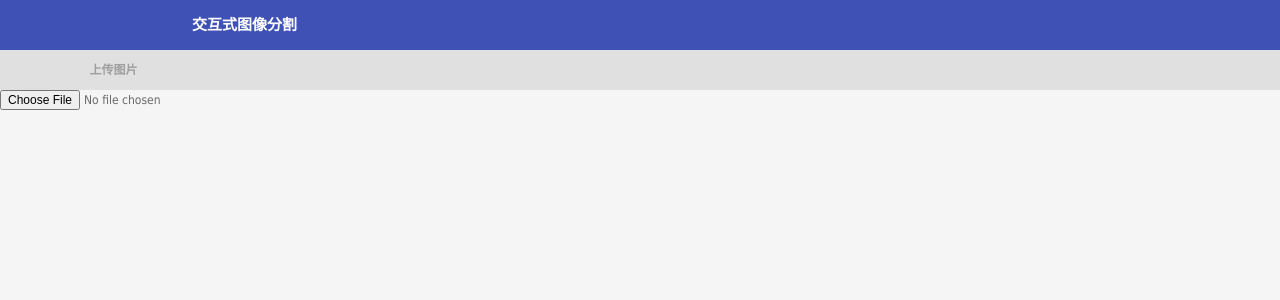
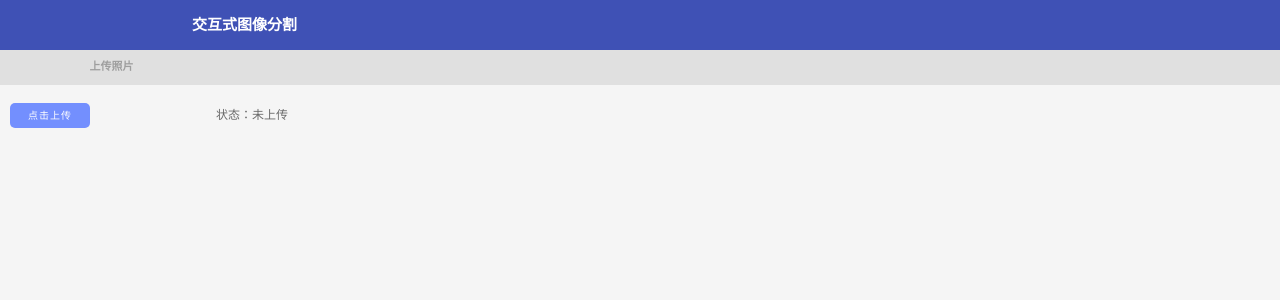
Before and after one commit to rehellinen/image_split, a Vue app: page / in a window 1280 px wide. Shown: the top 300 px of the page. Built offline with nearby package versions, Linux system fonts and the light colour scheme.

Commit message:
前端代码优化

```diff
--- a/client/App.vue
+++ b/client/App.vue
@@ -2,19 +2,16 @@
   div.wrap
     top-title
     upload
-    show
 </template>
 
 <script>
 import Upload from './components/Upload'
 import TopTitle from './components/Title'
-import Show from './components/Show'
 
 export default {
   components: {
     Upload,
-    TopTitle,
-    Show
+    TopTitle
   }
 }
 </script>
--- a/client/components/Show.vue
+++ b/client/components/Show.vue
@@ -1,12 +1,82 @@
 <template lang="pug">
-  div
+  div.container
+    subtitle(title="分割结果")
+    div.canvas
+      canvas(id="canvas" ref="canvas" width="500" height="400")
 </template>
 
 <script>
+import Subtitle from './Subtitle'
+
 export default {
+  props: {
+    imageUrl: {
+      type: String,
+      default: ''
+    },
+    data: {
+      type: Array,
+      default: () => []
+    }
+  },
+  watch: {
+    data (newValue) {
+      this.show()
+    }
+  },
+  methods: {
+    show () {
+      const canvas = this.$refs.canvas
+      this.ctx = canvas.getContext('2d')
+      this.canvasWidth = canvas.width
+      this.canvasHeight = canvas.height
+      // 清空canvas
+      this.ctx.clearRect(0, 0, this.canvasWidth, this.canvasHeight);
+      // 显示
+      const img = new Image()
+      const that = this
+      img.src = this.imageUrl
+      img.onload = function () {
+        // 载入原图
+        that.ctx.drawImage(this, 0, 0, that.canvasWidth, that.canvasHeight)
+        // 画边框
+        that.drawBorder()
+        // 画像素块的中心
+        that.drawCenter()
+      }
+    },
+    drawBorder () {
+      this.ctx.fillStyle = '#fff'
+      this.data.border.forEach(item => {
+        let newX = Math.floor(this.canvasWidth/this.data.width * item[0])
+        let newY = Math.floor(this.canvasHeight/this.data.height * item[1])
+        this.ctx.fillRect(newX, newY, 1, 1)
+      })
+    },
+    drawCenter (ctx) {
+      this.ctx.fillStyle = '#00ff00'
+      this.data.center.forEach(item => {
+        let newX = Math.floor(this.canvasWidth/this.data.width * item.x)
+        let newY = Math.floor(this.canvasHeight/this.data.height * item.y)
+        this.ctx.fillRect(newX-2, newY-2, 4, 4)
+      })
+    }
+  },
+  components: {
+    Subtitle
+  }
 }
 </script>
 
 <style scoped lang="sass" rel="stylesheet/sass">
-
+  .container
+    display: flex
+    flex-direction: column
+    width: 100%
+    .canvas
+      width: 100%
+      display: flex
+      justify-content: center
+    canvas
+      margin-top: 10px
 </style>
--- /dev/null
+++ b/client/components/Subtitle.vue
@@ -0,0 +1,28 @@
+<template lang="pug">
+  div.title
+    p {{title}}
+</template>
+
+<script>
+export default {
+  props: {
+    title: {
+      type: String,
+      default: ''
+    }
+  }
+}
+</script>
+
+<style scoped lang="sass" rel="stylesheet/sass">
+  .title
+    background-color: #e0e0e0
+    height: 35px
+    display: flex
+    align-items: center
+    p
+      margin-left: 7%
+      color: #9e9e9e
+      font-weight: bold
+      font-size: 11px
+</style>
--- a/client/components/Upload.vue
+++ b/client/components/Upload.vue
@@ -1,15 +1,19 @@
 <template lang="pug">
   div.container
-    div.title
-      p 上传图片
+    subtitle(title="上传照片")
     div.upload
       input(type="file" @change="uploadImage")
-    div.canvas
-      canvas(id="canvas" ref="canvas" width="500" height="400")
+      div.upload-button
+        p 点击上传
+      div.upload-status
+        p 状态：{{status}}
+    show(:imageUrl="imageUrl" :data="data" v-show="status === '已完成'")
 </template>
 
 <script>
 import axios from 'axios'
+import Subtitle from './Subtitle'
+import Show from './Show'
 
 const requestUrl = '/api/image'
 
@@ -17,61 +21,34 @@ export default {
   data () {
     return {
       imageUrl: '',
-      imageStyle: ''
+      status: '未上传',
+      data: []
     }
   },
   methods: {
     async uploadImage (event) {
+      this.status = '处理中'
       const file = event.target.files[0]
-
-      // 显示上传的图片
-      this.showImage(file)
-
+      // 获取上传图片的URL
+      const fr = new FileReader()
+      fr.onloadend = (e) => this.imageUrl = e.target.result
+      fr.readAsDataURL(file)
+      // 图片上传至服务器
       let formData = new FormData()
       formData.append('image', file, 'test.jpg')
-
       const {data} = await axios({
         url: requestUrl,
         method: 'post',
         data: formData,
         headers: {'Content-Type': 'application/x-www-form-urlencoded'}
       })
-      this.showBorder(data.data)
+      this.status = '已完成'
+      this.data = data.data
     },
-    showImage (file) {
-      const fr = new FileReader()
-      fr.onloadend = (e) => this.imageUrl = e.target.result
-      fr.readAsDataURL(file)
-    },
-    showBorder (data) {
-      const canvas = this.$refs.canvas
-      const ctx = canvas.getContext('2d')
-      // 清空canvas
-      ctx.clearRect(0, 0, 500, 400);
-
-      const img = new Image()
-      img.src = this.imageUrl
-      img.onload = function () {
-        // 载入原图
-        ctx.drawImage(this, 0, 0, 500, 400)
-        // 画边框
-        ctx.fillStyle = '#fff'
-        data.border.forEach(item => {
-          let newX = Math.floor(500/data.width * item[0])
-          let newY = Math.floor(400/data.height * item[1])
-          ctx.fillRect(newX, newY, 1, 1)
-        })
-        // 画像素块的中心
-        ctx.fillStyle = '#00ff00'
-        console.log(data.center)
-        data.center.forEach(item => {
-          let newX = Math.floor(500/data.width * item.x)
-          let newY = Math.floor(400/data.height * item.y)
-          ctx.fillRect(newX-2, newY-2, 4, 4)
-        })
-      }
-
-    }
+  },
+  components: {
+    Subtitle,
+    Show
   }
 }
 </script>
@@ -81,15 +58,29 @@ export default {
     display: flex
     flex-direction: column
     width: 100%
-  .title
-    background-color: #e0e0e0
-    height: 40px
+  .upload
+    position: relative
     display: flex
     align-items: center
-    p
-      margin-left: 7%
-      color: #9e9e9e
-      font-weight: bold
-  .upload
-    display: flex
+    margin: 10px 10px
+    height: 40px
+    input
+      position: absolute
+      left: 0
+      top: 0
+      opacity: 0
+      -ms-filter: 'alpha(opacity=0)'
+      height: 40px
+    .upload-button
+      border-radius: 5px
+      background-color: #738ffe
+      color: white
+      padding: 5px 0
+      font-size: 10px
+      width: 80px
+      text-align: center
+      letter-spacing: 1px
+      height: 15px
+    .upload-status
+      margin-left: 10%
 </style>
```
Also changed, not shown: 1 other file (tests, documents, lock files or other folders).
